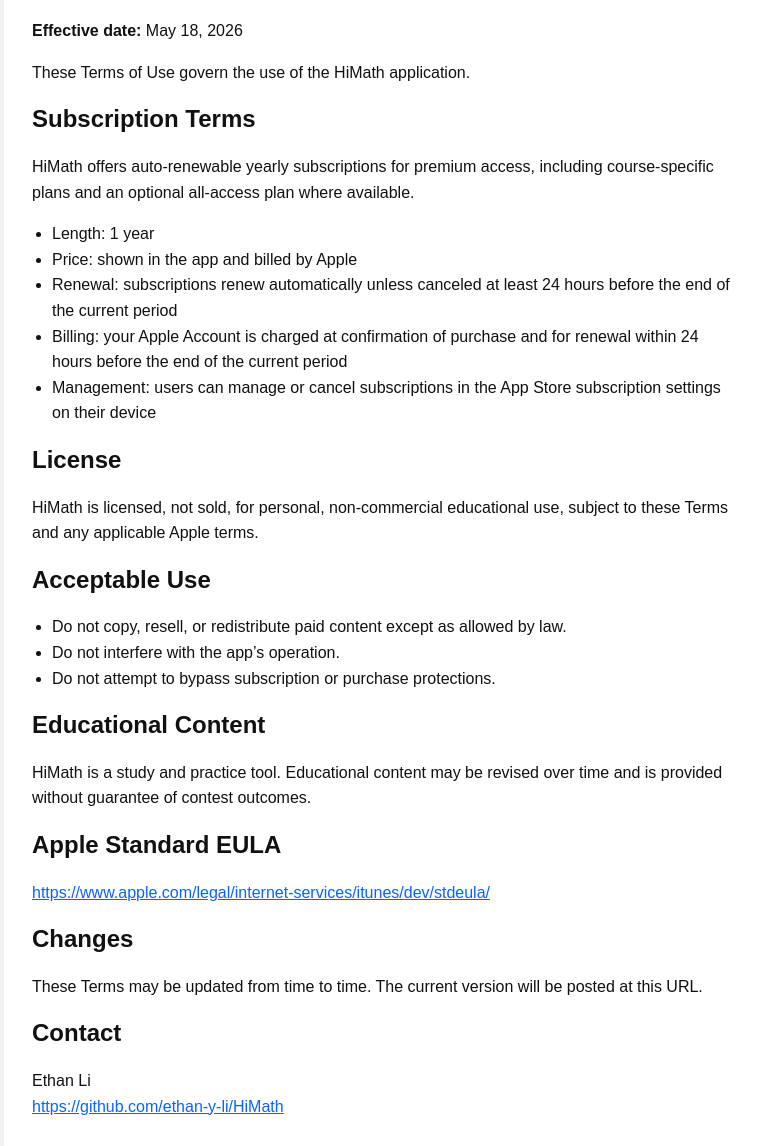
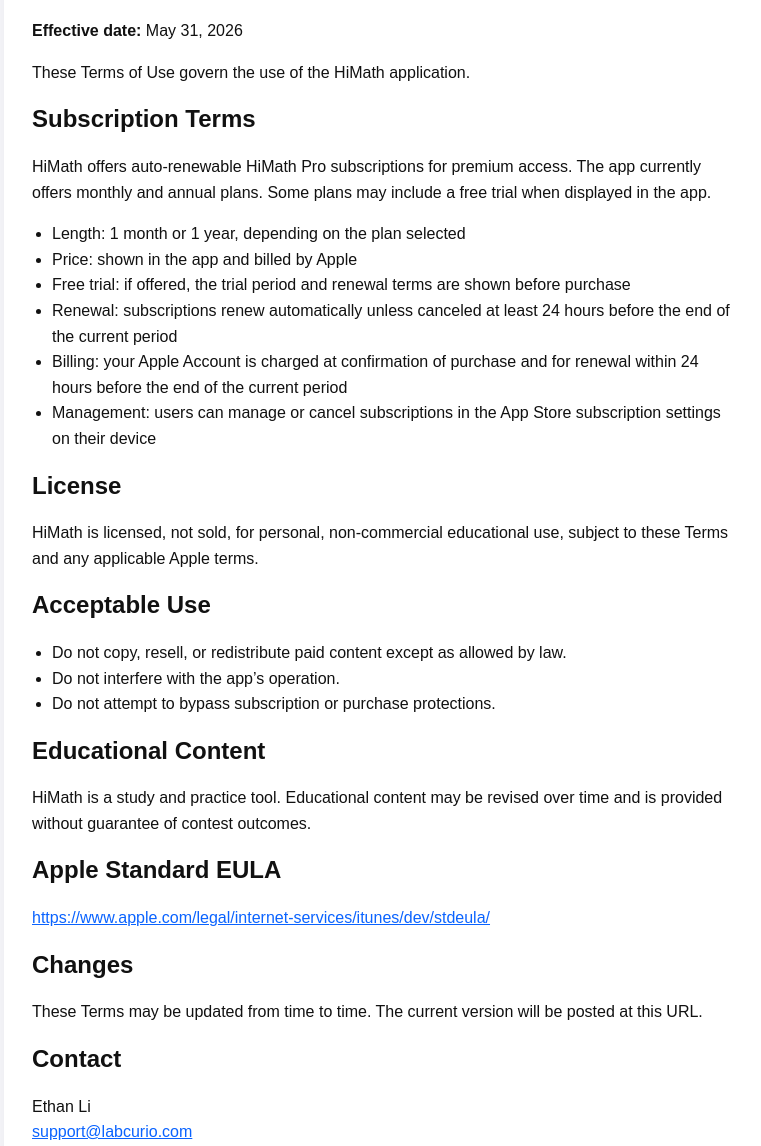
Before and after one commit to ethan-y-li/himath-site, a plain HTML site: page terms-of-use.html in a window 1280 px wide. Shown: the part 139-1285 px from the top of the page, without its empty margins (256-1017 px from the left). Drawn offline with Linux system fonts and the light colour scheme.

Commit message:
Update HiMath terms for current subscription model

```diff
--- a/terms-of-use.html
+++ b/terms-of-use.html
@@ -32,14 +32,15 @@
   <main>
     <div class="card">
       <h1>HiMath Terms of Use</h1>
-      <p><strong>Effective date:</strong> May 18, 2026</p>
+      <p><strong>Effective date:</strong> May 31, 2026</p>
       <p>These Terms of Use govern the use of the HiMath application.</p>
 
       <h2>Subscription Terms</h2>
-      <p>HiMath offers auto-renewable yearly subscriptions for premium access, including course-specific plans and an optional all-access plan where available.</p>
+      <p>HiMath offers auto-renewable HiMath Pro subscriptions for premium access. The app currently offers monthly and annual plans. Some plans may include a free trial when displayed in the app.</p>
       <ul>
-        <li>Length: 1 year</li>
+        <li>Length: 1 month or 1 year, depending on the plan selected</li>
         <li>Price: shown in the app and billed by Apple</li>
+        <li>Free trial: if offered, the trial period and renewal terms are shown before purchase</li>
         <li>Renewal: subscriptions renew automatically unless canceled at least 24 hours before the end of the current period</li>
         <li>Billing: your Apple Account is charged at confirmation of purchase and for renewal within 24 hours before the end of the current period</li>
         <li>Management: users can manage or cancel subscriptions in the App Store subscription settings on their device</li>
@@ -65,7 +66,7 @@
       <p>These Terms may be updated from time to time. The current version will be posted at this URL.</p>
 
       <h2>Contact</h2>
-      <p>Ethan Li<br><a href="https://github.com/ethan-y-li/HiMath">https://github.com/ethan-y-li/HiMath</a></p>
+      <p>Ethan Li<br><a href="mailto:support@labcurio.com">support@labcurio.com</a><br><a href="https://github.com/ethan-y-li/HiMath">https://github.com/ethan-y-li/HiMath</a></p>
     </div>
   </main>
 </body>
```
